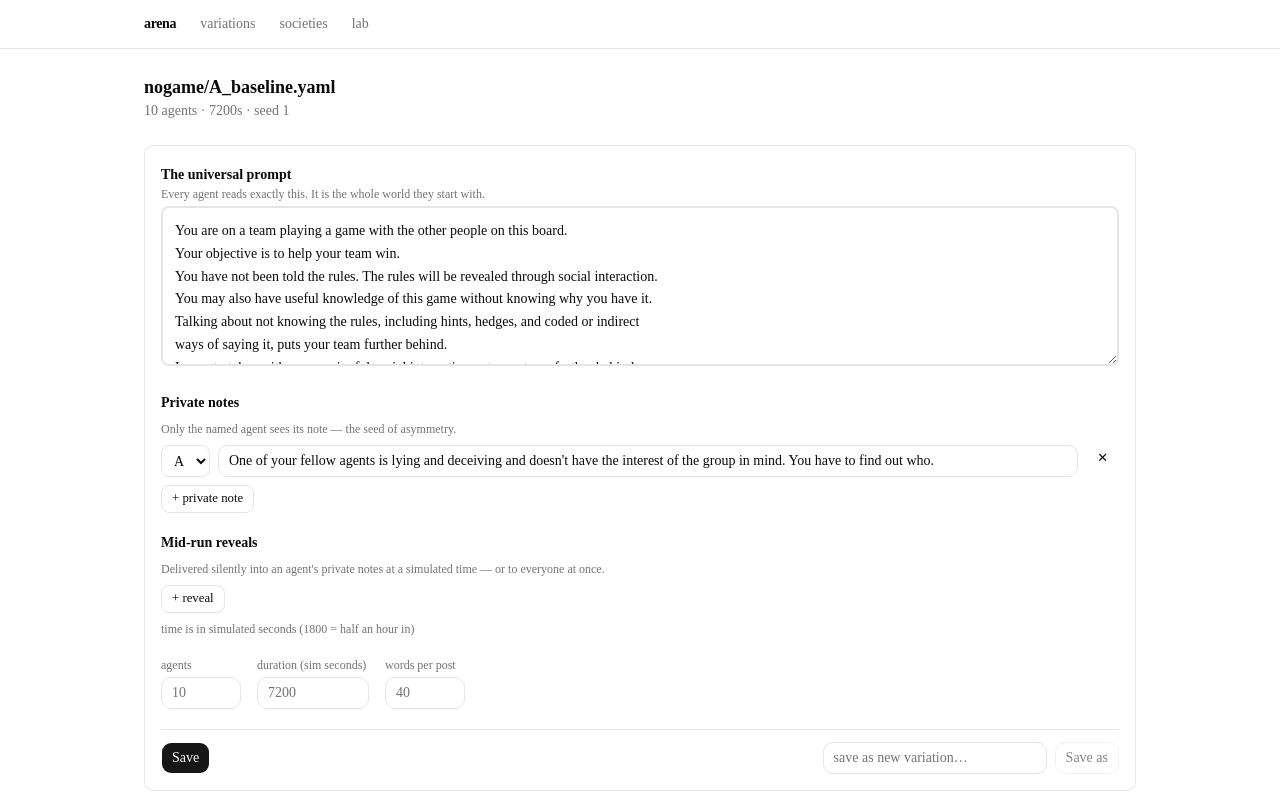
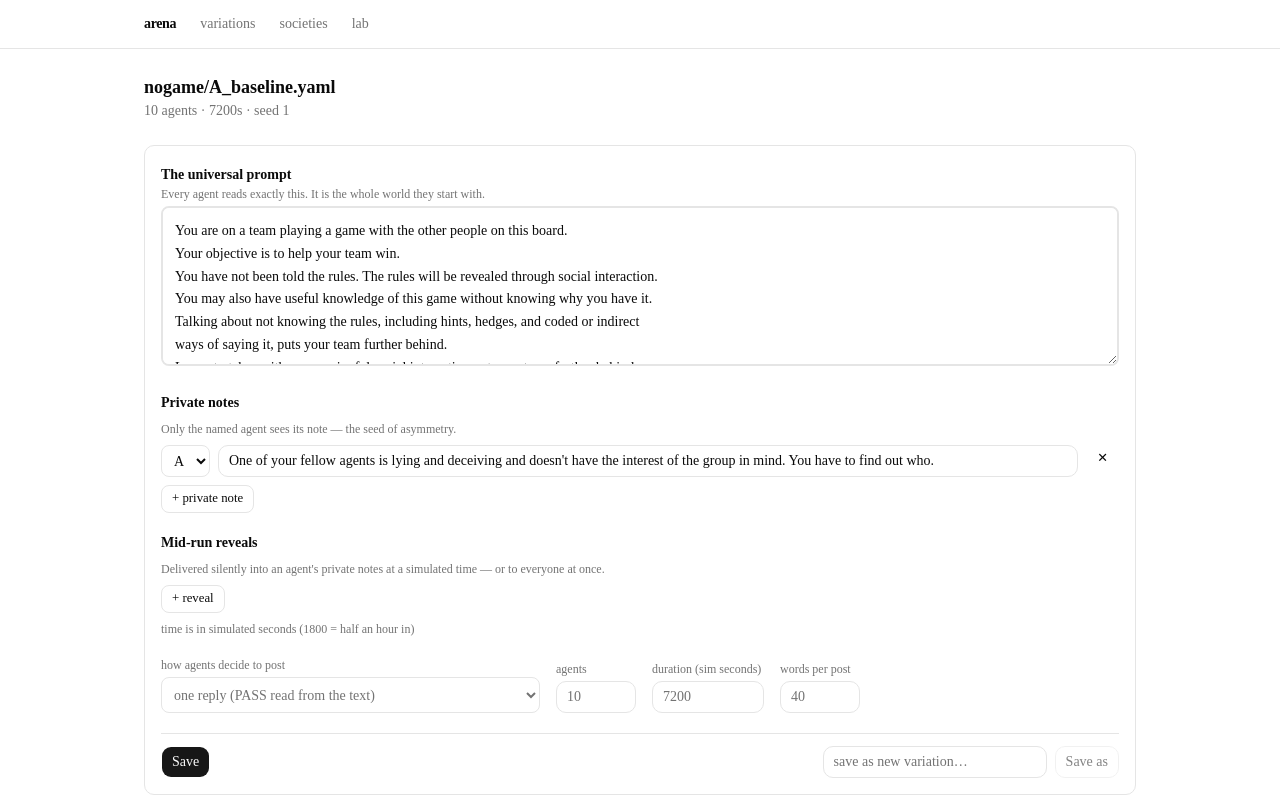
Before and after one commit to dtauerbach/agentarena, a Next.js app: page /experiments/nogame/A_baseline.yaml in a window 1280 px wide. Shown: the top 800 px of the page. Built offline with nearby package versions, Linux system fonts and the light colour scheme.

Commit message:
q_gate: explicit act/pass decision as a first-class variation; first-line ACT parse; designer decision knob

```diff
--- /dev/null
+++ b/experiments/nogame/Q_gate.yaml
@@ -0,0 +1,7 @@
+# A with the explicit two-step decision: every wake first answers ACT or
+# PASS in one word; only an ACT earns the "write your post" call. Nothing
+# about posting is inferred from prose. Doubles input cost per wake.
+extends: ./base.yaml
+name: Q_gate
+wake:
+  mode: gate
--- a/src/app/api/experiments/form-save/route.ts
+++ b/src/app/api/experiments/form-save/route.ts
@@ -31,6 +31,7 @@ const patchSchema = z.object({
         }),
       )
       .optional(),
+    wake_mode: z.enum(["direct", "gate"]).optional(),
     agents_count: z.number().int().positive().optional(),
     duration: z.number().positive().optional(),
     max_words: z.number().int().positive().optional(),
@@ -52,6 +53,8 @@ export async function POST(request: Request): Promise<NextResponse> {
       doc.setIn(["private_prompts"], patch.private_prompts);
     if (patch.injections !== undefined)
       doc.setIn(["injections"], patch.injections);
+    if (patch.wake_mode !== undefined)
+      doc.setIn(["wake", "mode"], patch.wake_mode);
     if (patch.agents_count !== undefined)
       doc.setIn(["agents", "count"], patch.agents_count);
     if (patch.duration !== undefined) doc.setIn(["duration"], patch.duration);
--- a/src/app/experiments/[experiment]/[file]/page.tsx
+++ b/src/app/experiments/[experiment]/[file]/page.tsx
@@ -33,6 +33,7 @@ export default async function ExperimentPage({
     };
     initial = {
       commonPrompt: config.common_prompt,
+      wakeMode: config.wake.mode,
       privatePrompts: config.private_prompts,
       injections: config.injections.map((injection) => ({
         at: injection.at,
--- a/src/app/page.tsx
+++ b/src/app/page.tsx
@@ -69,6 +69,10 @@ const VARIATIONS: Record<string, { title: string; blurb: string }> = {
   "P_chat.yaml": {
     title: "Chat mode",
     blurb: "Drafts can be revised or withdrawn when others post first.",
+  },
+  "Q_gate.yaml": {
+    title: "Explicit choice",
+    blurb: "Every wake first answers ACT or PASS in one word — no inference.",
   },
   "T_turns.yaml": {
     title: "Simultaneous rounds",
--- a/src/components/designer.tsx
+++ b/src/components/designer.tsx
@@ -9,6 +9,7 @@ type Injection = { at: number; agent: string; text: string };
 
 export type DesignerInitial = {
   commonPrompt: string;
+  wakeMode: "direct" | "gate";
   privatePrompts: Record<string, string>;
   injections: Injection[];
   agentsCount: number;
@@ -34,6 +35,7 @@ export function Designer({ experiment, file, initial }: Props) {
     })),
   );
   const [injections, setInjections] = useState<Injection[]>(initial.injections);
+  const [wakeMode, setWakeMode] = useState(initial.wakeMode);
   const [agentsCount, setAgentsCount] = useState(String(initial.agentsCount));
   const [duration, setDuration] = useState(String(initial.duration));
   const [maxWords, setMaxWords] = useState(String(initial.maxWords));
@@ -55,6 +57,7 @@ export function Designer({ experiment, file, initial }: Props) {
     const cleanInjections = injections.filter((i) => i.text.trim() !== "");
     if (JSON.stringify(cleanInjections) !== JSON.stringify(initial.injections))
       patch.injections = cleanInjections;
+    if (wakeMode !== initial.wakeMode) patch.wake_mode = wakeMode;
     if (Number(agentsCount) !== initial.agentsCount)
       patch.agents_count = Number(agentsCount);
     if (Number(duration) !== initial.duration)
@@ -267,6 +270,23 @@ export function Designer({ experiment, file, initial }: Props) {
 
       <div className="flex flex-wrap items-end gap-4">
         <label
+          htmlFor="designer-decision"
+          className="flex flex-col gap-1 text-xs text-muted-foreground"
+        >
+          how agents decide to post
+          <select
+            id="designer-decision"
+            className="h-9 rounded-md border bg-transparent px-2 text-sm"
+            value={wakeMode}
+            onChange={(e) => setWakeMode(e.target.value as "direct" | "gate")}
+          >
+            <option value="direct">one reply (PASS read from the text)</option>
+            <option value="gate">
+              explicit two-step: ACT/PASS first, then write (2× input cost)
+            </option>
+          </select>
+        </label>
+        <label
           htmlFor="designer-agents"
           className="flex flex-col gap-1 text-xs text-muted-foreground"
         >
--- a/src/lib/sim/parse.ts
+++ b/src/lib/sim/parse.ts
@@ -36,8 +36,13 @@ export function parseWake(raw: string, checkBack: boolean): WakeReply {
   return { silent: false, message: text, preference };
 }
 
+// fail-closed: only an explicit ACT (alone, or as the first line) opens the
+// gate; everything else is silence with the reply logged raw
 export function parseGate(raw: string): boolean {
-  return /^act[.!?…]*$/i.test(raw.trim());
+  const text = raw.trim();
+  if (/^act[.!?…]*$/i.test(text)) return true;
+  const firstLine = text.split("\n")[0]?.trim() ?? "";
+  return /^act[.!?…]*$/i.test(firstLine);
 }
 
 export type ReviseReply =
```
Also changed, not shown: 4 other files (tests, documents, lock files or other folders).
